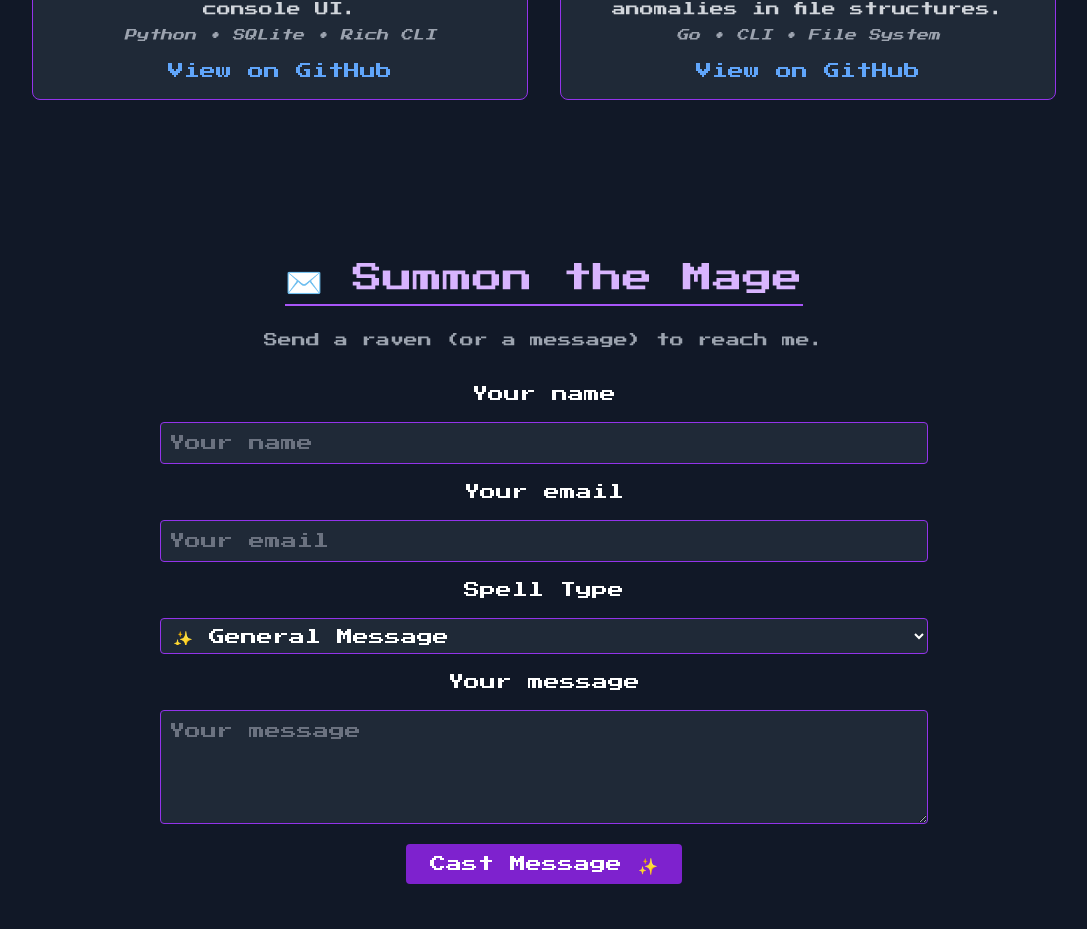
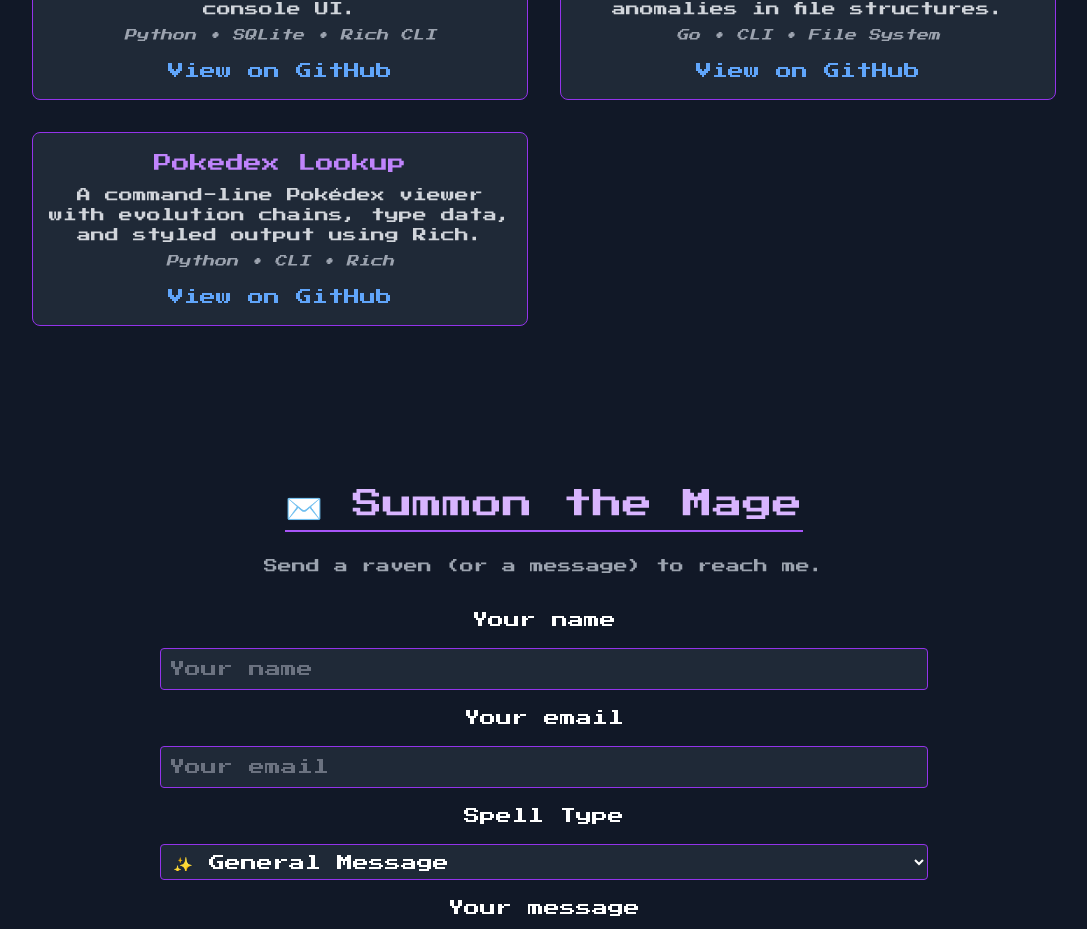
Before and after one commit to Coding-for-Weeks/pixel-portfolio, a React (Create React App) app: page /#/ in a window 1280 px wide. Shown: the part 2520-3449 px from the top of the page, without its empty margins (96-1183 px from the left). Built offline with nearby package versions, Linux system fonts and the light colour scheme.

Commit message:
updated projects section

```diff
--- a/src/components/Projects.jsx
+++ b/src/components/Projects.jsx
@@ -5,14 +5,20 @@ const projects = [
     title: "FableForge",
     tech: ["Python", "SQLite", "Rich CLI"],
     description: "A D&D-style text quest engine with database integration and console UI.",
-    link: "https://github.com/Coding-for-Weeks/FableForge",
+    link: "https://github.com/Nullgrimoire/FableForge",
   },
   {
     title: "DirSleuth",
     tech: ["Go", "CLI", "File System"],
     description: "A terminal-based directory analysis tool to uncover anomalies in file structures.",
-    link: "https://github.com/Coding-for-Weeks/DirSleuth",
+    link: "https://github.com/Nullgrimoire/DirSleuth",
   },
+  {
+  title: "Pokedex Lookup",
+  tech: ["Python", "CLI", "Rich"],
+  description: "A command-line Pokédex viewer with evolution chains, type data, and styled output using Rich.",
+  link: "https://github.com/Nullgrimoire/Pokedex-lookup",
+  }
 ];
 
 export default function Projects() {
```
